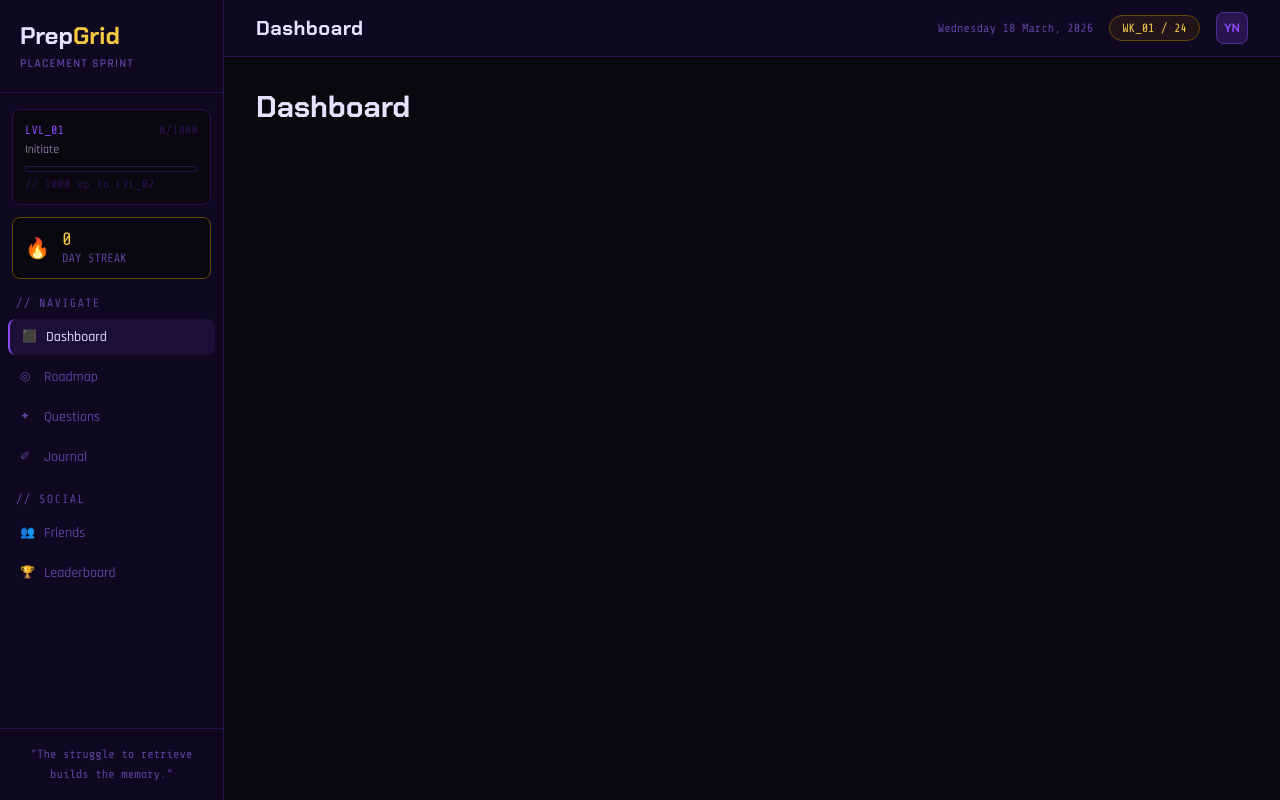
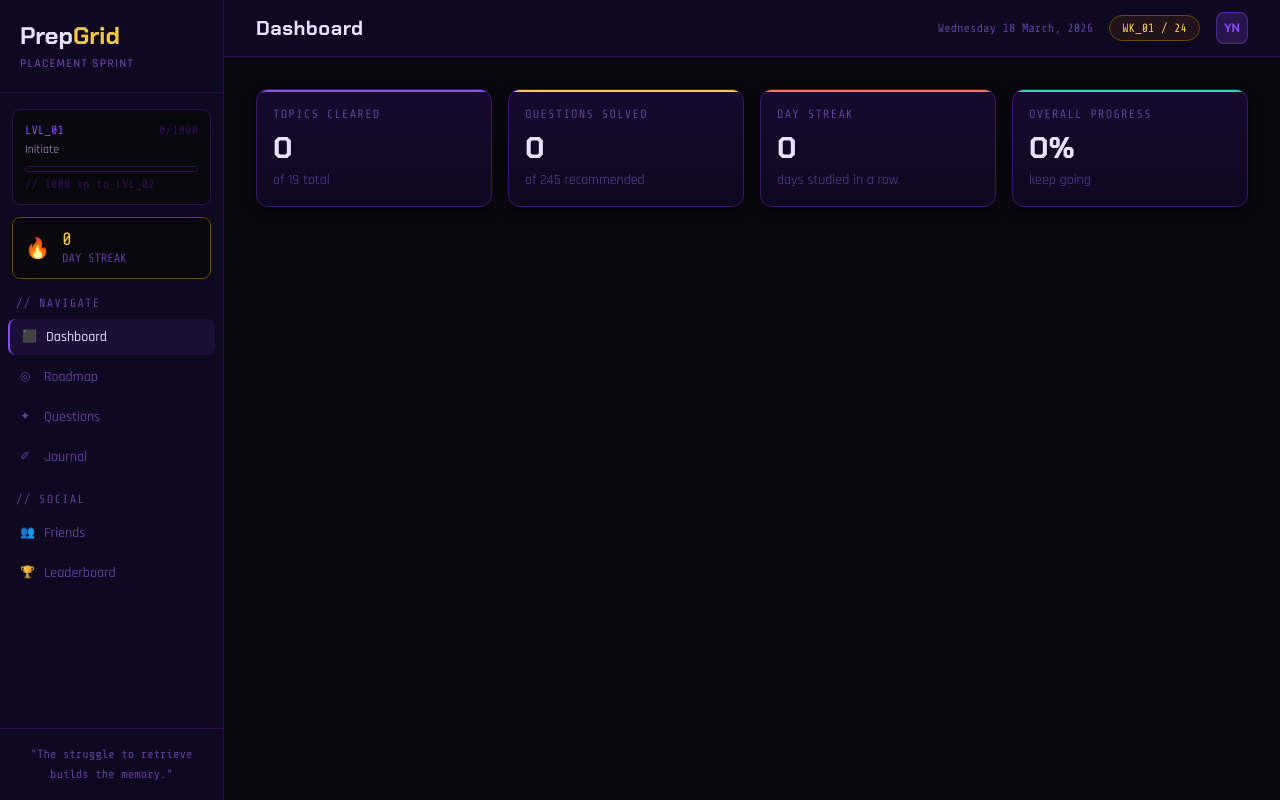
Before and after one commit to xpratiksha/prepgrid, a React (Vite) app: page / in a window 1280 px wide. Built offline with nearby package versions, Linux system fonts and the light colour scheme.

Commit message:
feat: add stat cards with 3D depth and hover elevation effect

```diff
--- a/src/pages/Dashboard.jsx
+++ b/src/pages/Dashboard.jsx
@@ -1,9 +1,70 @@
+function StatCard({ label, value, sub, color }) {
+  return (
+    <div
+      className="relative overflow-hidden rounded-xl p-4 bg-gradient-to-b from-pg-surface2 to-pg-surface border border-pg-border2 cursor-pointer transition-all duration-200 hover:-translate-y-1.5"
+      style={{
+        boxShadow: '0 2px 4px rgba(0,0,0,0.4), 0 4px 12px rgba(0,0,0,0.3), 0 1px 0 rgba(139,76,255,0.08) inset',
+      }}
+      onMouseEnter={e => {
+        e.currentTarget.style.boxShadow = '0 0 0 1px rgba(139,76,255,0.4), 0 8px 16px rgba(0,0,0,0.5), 0 16px 40px rgba(139,76,255,0.2), 0 1px 0 rgba(139,76,255,0.15) inset'
+        e.currentTarget.style.borderColor = 'rgba(139,76,255,0.6)'
+      }}
+      onMouseLeave={e => {
+        e.currentTarget.style.boxShadow = '0 2px 4px rgba(0,0,0,0.4), 0 4px 12px rgba(0,0,0,0.3), 0 1px 0 rgba(139,76,255,0.08) inset'
+        e.currentTarget.style.borderColor = ''
+      }}
+    >
+      {/* Colour accent line top */}
+      <div className={`absolute top-0 left-0 right-0 h-0.5 ${color}`}/>
+
+      {/* White top edge highlight — creates raised 3D look */}
+      <div className="absolute top-0 left-0 right-0 h-px bg-white/5"/>
+
+      <div className="font-mono text-xs text-pg-text3 tracking-widest uppercase mb-2">
+        {label}
+      </div>
+      <div className="font-chakra font-bold text-3xl text-pg-text">
+        {value}
+      </div>
+      <div className="font-rajdhani text-sm text-pg-text3 mt-1">
+        {sub}
+      </div>
+    </div>
+  )
+}
+
 function Dashboard() {
   return (
     <div className="p-8">
-      <h1 className="font-chakra font-bold text-3xl text-pg-text">
-        Dashboard
-      </h1>
+
+      {/* Stat cards */}
+      <div className="grid grid-cols-4 gap-4 mb-8">
+        <StatCard
+          label="Topics Cleared"
+          value="0"
+          sub="of 19 total"
+          color="bg-pg-violet"
+        />
+        <StatCard
+          label="Questions Solved"
+          value="0"
+          sub="of 245 recommended"
+          color="bg-pg-gold"
+        />
+        <StatCard
+          label="Day Streak"
+          value="0"
+          sub="days studied in a row"
+          color="bg-pg-coral"
+        />
+        <StatCard
+          label="Overall Progress"
+          value="0%"
+          sub="keep going"
+          color="bg-pg-teal"
+        />
+      </div>
+
     </div>
   )
 }
```
